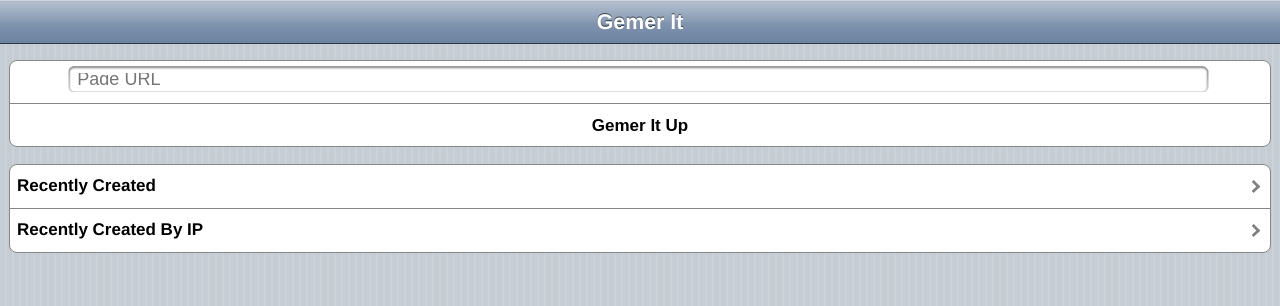
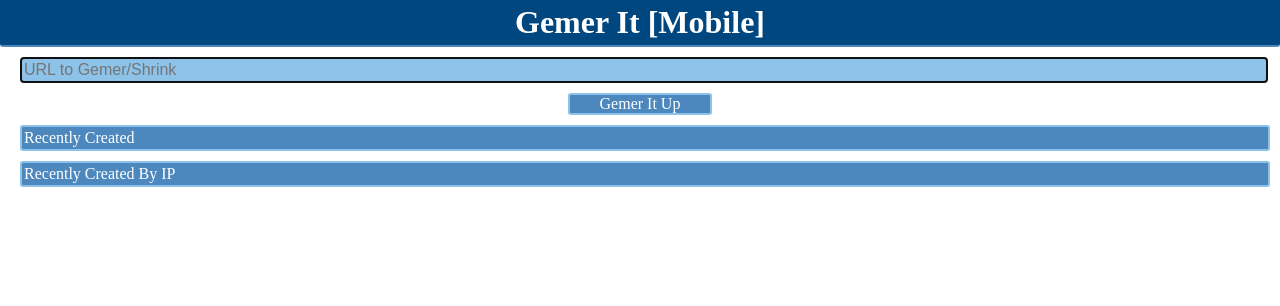
Before and after one commit to bontakun/Gemer-It, a PHP site: page /views/indexMobile.php in a window 1280 px wide. Shown: the top 306 px of the page. Run offline with PHP 8.4, Linux system fonts and the light colour scheme.

Commit message:
Numerous changes and redesigns, getting back in sync with what's on the site

```diff
--- a/index.php
+++ b/index.php
@@ -1,6 +1,6 @@
 <?php
-	if(stristr($_SERVER["HTTP_USER_AGENT"], "iPhone"))
-		require("views/indexMobile.php");
-	else
+	//if(stristr($_SERVER["HTTP_USER_AGENT"], "iPhone") || stristr($_SERVER["HTTP_USER_AGENT"], "Android"))
+	//	require("views/indexMobile.php");
+	//else
 		require("views/index.php");
 ?>
--- /dev/null
+++ b/search.php
@@ -0,0 +1,6 @@
+<?php /* controller/model */ ?>
+<?php
+	require("models/library.php");
+	$results = doSearch($_REQUEST['searchTerm']);
+	require("views/search.php");
+?>
--- a/views/createSuccessMobile.php
+++ b/views/createSuccessMobile.php
@@ -2,12 +2,8 @@
 <html xmlns="http://www.w3.org/1999/xhtml">
 
 	<head>
-		<meta content="yes" name="apple-mobile-web-app-capable" />
-		<meta content="text/html; charset=iso-8859-1" http-equiv="Content-Type" />
 		<meta content="minimum-scale=1.0, width=device-width, maximum-scale=0.6667, user-scalable=no" name="viewport" />
 
-		<link href="/iwebkit/css/style.css" rel="stylesheet" type="text/css" />
-		<script src="/iwebkit/javascript/functions.js" type="text/javascript"></script>
 		<script type="text/javascript">
 			var link = "<?php echo($url); ?>";
 		</script>
--- /dev/null
+++ b/views/createSuccessThin.php
@@ -0,0 +1 @@
+<html><head><style>html,body {margin:0px;padding:0px;}</style></head><body><?php /* view */ ?><?php echo($url); ?></body></html>
--- a/views/error.php
+++ b/views/error.php
@@ -2,7 +2,7 @@
 <html>
 	<head>
 		<title>Gemer It: Error</title>
-		<link rel="stylesheet" type="text/css" href="style/style.css" />
+		<link rel="stylesheet" type="text/css" href="style/global.css" />
 		<meta name="viewport" content="width=630" />
 	</head>
 	<body>
--- a/views/indexMobile.php
+++ b/views/indexMobile.php
@@ -2,53 +2,115 @@
 <html xmlns="http://www.w3.org/1999/xhtml">
 
 	<head>
-		<meta content="yes" name="apple-mobile-web-app-capable" />
-		<meta content="text/html; charset=iso-8859-1" http-equiv="Content-Type" />
 		<meta content="minimum-scale=1.0, width=device-width, maximum-scale=0.6667, user-scalable=no" name="viewport" />
+		<title>Gemer It [Mobile]</title>
+		<style>
+			html, body, form {
+				padding: 0px;
+				margin: 0px;
+				font-size: 12pt;
+			}
 
-		<link href="/iwebkit/css/style.css" rel="stylesheet" type="text/css" />
-		<script src="/iwebkit/javascript/functions.js" type="text/javascript"></script>
+			h1 {
+				margin: 0px 0px 10px 0px;
+				padding: 4px;
+				background-color: #00477F;
+				color: white;
+				text-align: center;
 
-		<title>Gemer It</title>
+				border-bottom: 2px solid #4C88BE;
+
+				border-bottom-left-radius: 3px;
+			  border-bottom-right-radius: 3px;
+			  -moz-border-radius-bottomleft: 3px;
+			  -webkit-border-bottom-left-radius: 3px;
+				-moz-border-radius-bottomright: 3px;
+				-webkit-border-bottom-right-radius: 3px;
+			}
+
+			div#urlSection {
+				text-align: center;
+			  margin: 10px 20px 10px 20px;
+			}
+
+			div#urlSection input[type="url"] {
+				width: 100%;
+				font-size: 12pt;
+
+				margin: 0px;
+				padding: 2px;
+
+			  color: black;
+			  background-color: #8DC3E9;
+
+			  border-radius: 3px;
+			  -moz-border-radius: 3px;
+			  -webkit-border-radius: 3px;
+			  border: 2px solid #8DC3E9;
+			}
+
+			div#gemerButton {
+				background-color: #4C88BE;
+				color: white;
+
+				text-decoration: none;
+				font-style: normal;
+				font-weight: normal;
+
+			  font-size: 12pt;
+
+			  width: 140px;
+			  margin: 10px auto 0px auto;
+			  padding: 0;
+
+				border-radius: 3px;
+			  -moz-border-radius: 3px;
+			  -webkit-border-radius: 3px;
+			  border: 2px solid #8DC3E9;
+			  cursor: pointer;
+			}
+
+
+			div.links a {
+				color: white;
+				text-decoration: none;
+
+				border: 2px solid #8DC3E9;
+				background-color: #4C88BE;
+				border-radius: 3px;
+			  -moz-border-radius: 3px;
+			  -webkit-border-radius: 3px;
+
+			  margin: 4px 10px 10px 20px;
+
+			  padding: 2px;
+				display: block;
+			}
+
+			div.links a:active, div.links a:hover, div#gemerButton:hover {
+				background-color: #00477F;
+				color: white;
+			}
+
+		</style>
 	</head>
 
 	<body>
+		<h1>Gemer It [Mobile]</h1>
 
-		<div id="topbar">
-			<div id="title">Gemer It</div>
+		<div id="urlSection">
+			<form name="gemerForm" method="get" action="create.php" id="gemerForm">
+				<input placeholder="URL to Gemer/Shrink" type="url" name="url" autofocus id="urlInput">
+				<div id="gemerButton" onclick="document.getElementById('gemerForm').submit();">Gemer It Up</div>
+			</form>
 		</div>
-
-		<form name="gemerForm" method="get" action="create.php">
-			<div id="content">
-				<ul class="pageitem">
-
-					<li class="form">
-						<input placeholder="Page URL" type="text" name="url">
-					</li>
-
-					<li class="form">
-						<input name="Submit" type="submit" value="Gemer It Up" />
-					</li>
-
-				</ul>
-
-				<ul class="pageitem">
-
-					<li class="menu">
-		  			<a class="noeffect" href="recents.php">
-		  				<span class="name">Recently Created</span>
-		  				<span class="arrow"></span>
-		  			</a>
-		  		</li>
-		  		<li class="menu">
-		  			<a class="noeffect" href="recentsByIp.php">
-		  				<span class="name">Recently Created By IP</span>
-		  				<span class="arrow"></span>
-		  			</a>
-		  		</li>
-				</ul>
-			</div>
-		</form>
-
+		<div class="links">
+  		<a href="recents.php">
+  			<span class="name">Recently Created</span>
+  		</a>
+  		<a href="recentsByIp.php">
+  			<span class="name">Recently Created By IP</span>
+			</a>
+		</div>
 	</body>
 </html>
```
Also changed, not shown: create.php (+5 -3 lines), js/bookmarklet.js (added, +34 -0 lines), models/library.php (+56 -42 lines), style/createSuccess.css (+0 -79 lines), style/global.css (added, +32 -0 lines), style/index.css (+45 -50 lines), style/search.css (added, +10 -0 lines), views/createSuccess.php (+2 -18 lines), views/index.php (+6 -4 lines), views/search.php (added, +28 -0 lines).
